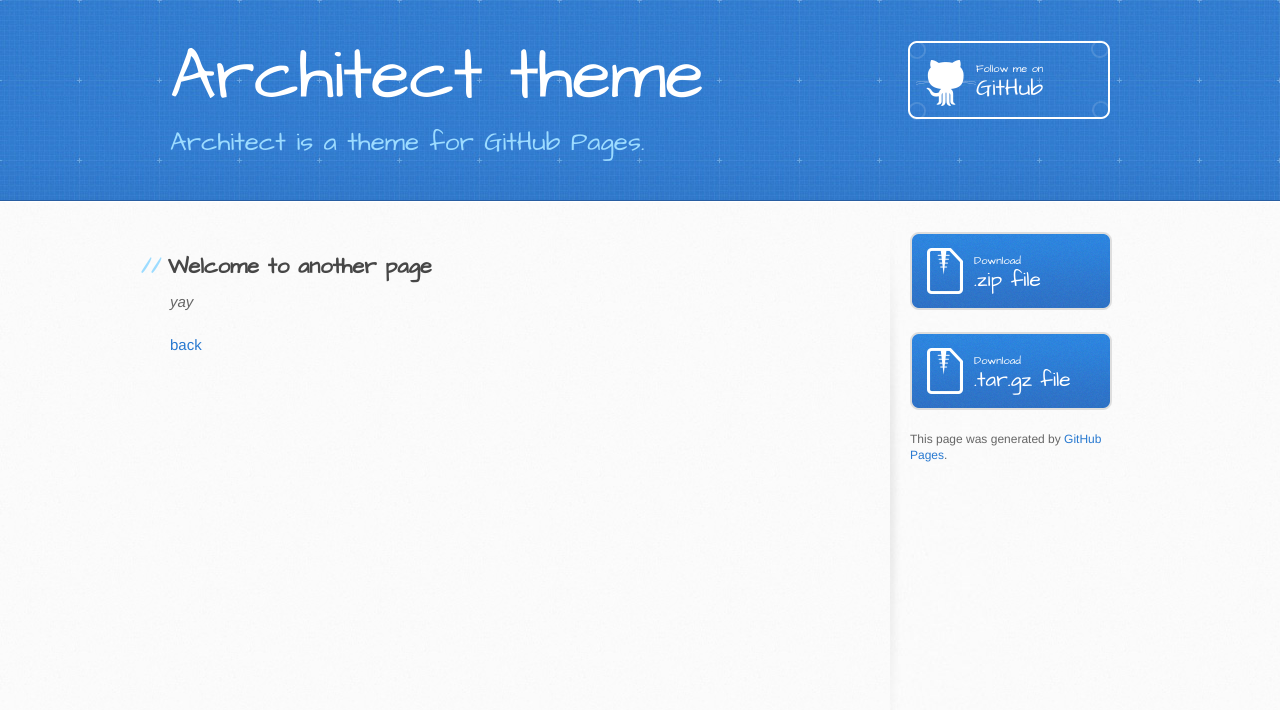
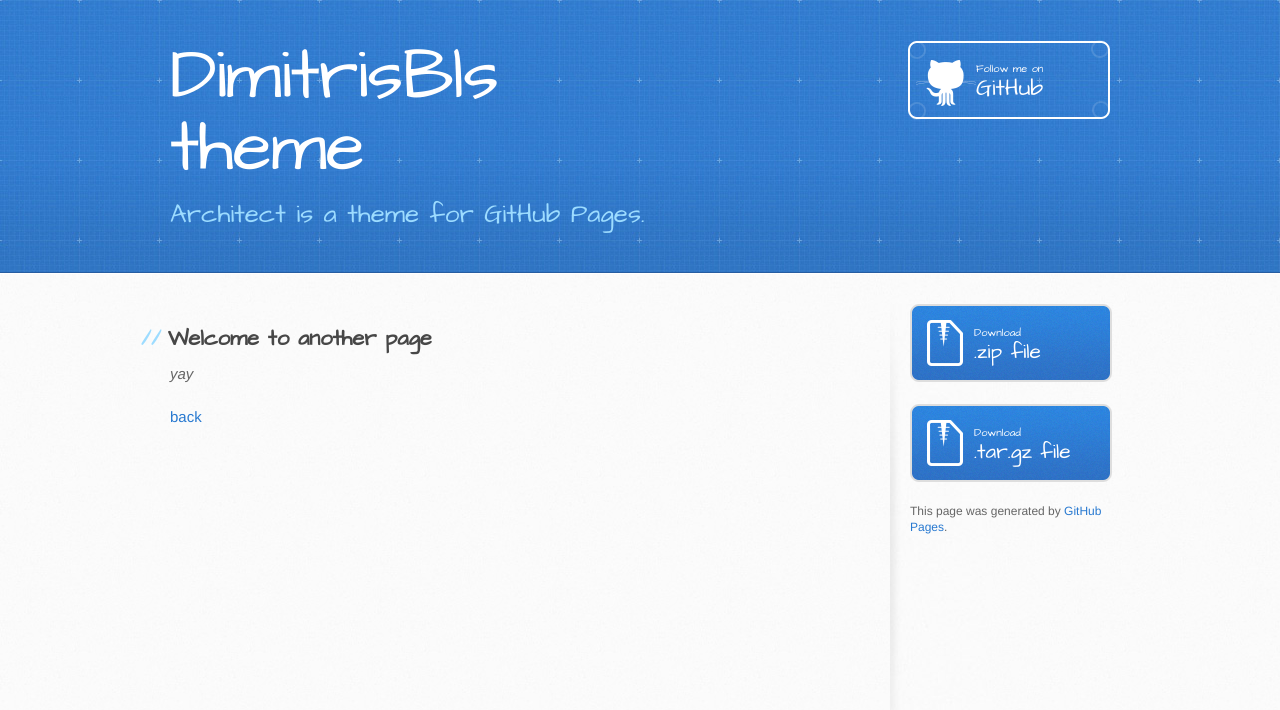
Before and after one commit to DimitrisBls/DimitrisBls.github.io, a Jekyll site: the page built from another-page.md, in a window 1280 px wide. Shown: the top 710 px of the page. Built offline with Jekyll 4.4.1, drawn with Linux system fonts in a browser that asks for light colours; our own code applies the rules of GitHub Pages for plain Markdown files.

Commit message:
Update _config.yml

```diff
--- a/_config.yml
+++ b/_config.yml
@@ -1,4 +1,4 @@
-title: Architect theme
+title: DimitrisBls theme
 description: Architect is a theme for GitHub Pages.
 show_downloads: true
 google_analytics:
```
